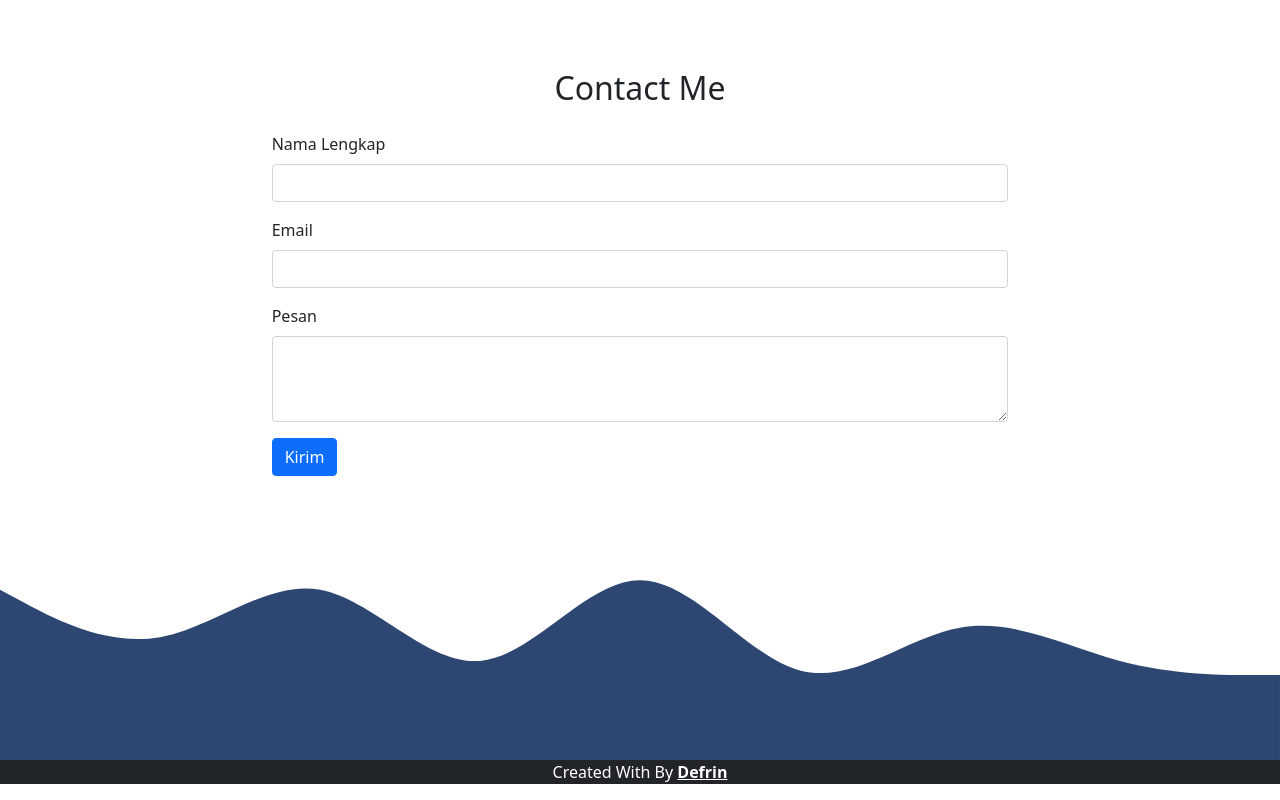
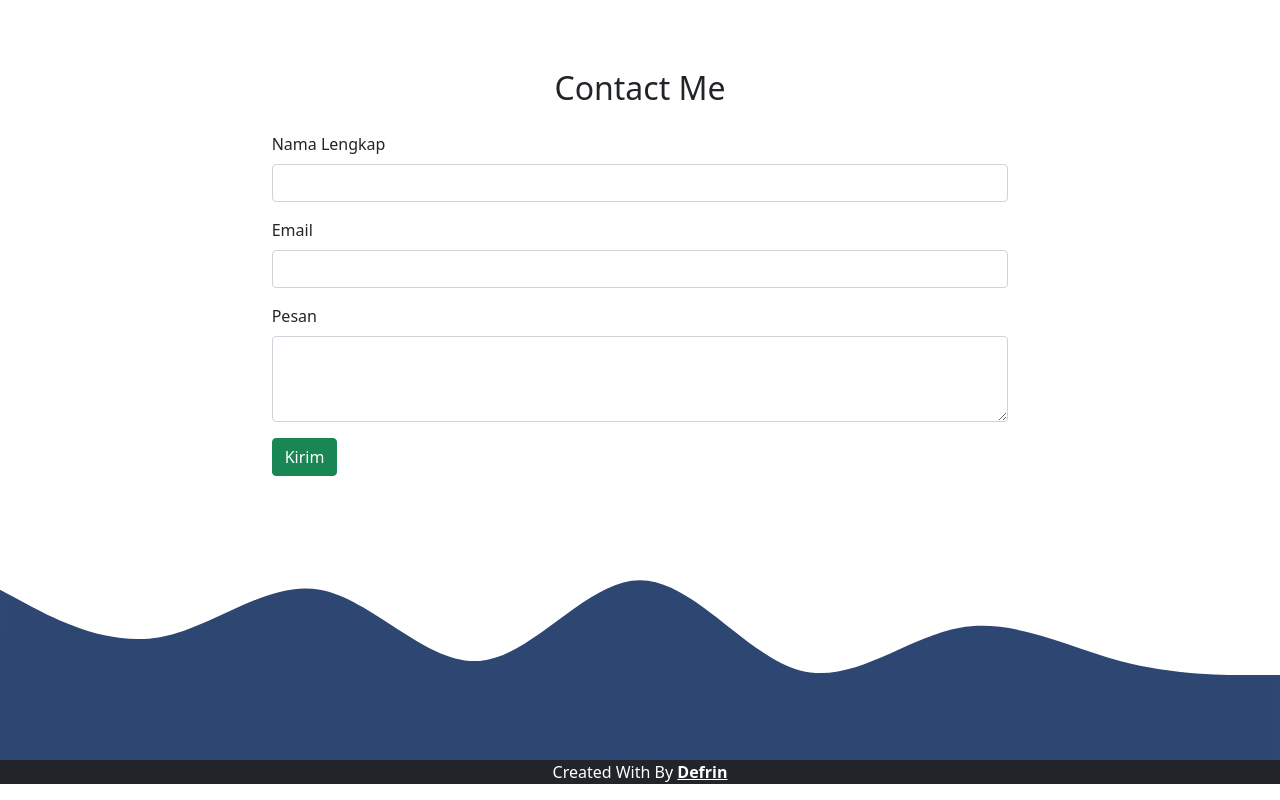
Before and after one commit to defrinjordi/defrinjordi.github.io, a plain HTML site: page index.html in a window 1280 px wide. Shown: the part 2489-3289 px from the top of the page. Drawn offline with nearby package versions, Linux system fonts and the light colour scheme.

Commit message:
mengubah warna tombil menjadi hijau

```diff
--- a/index.html
+++ b/index.html
@@ -137,7 +137,7 @@
                     <label for="Pesan" class="form-label">Pesan</label>
                     <textarea class="form-control" id="Pesan" rows="3"></textarea>
                   </div>
-                  <button type="Kirim" class="btn btn-primary">Kirim</button>
+                  <button type="Kirim" class="btn btn-success">Kirim</button>
                 </form>
               </div>
             </div>
```
